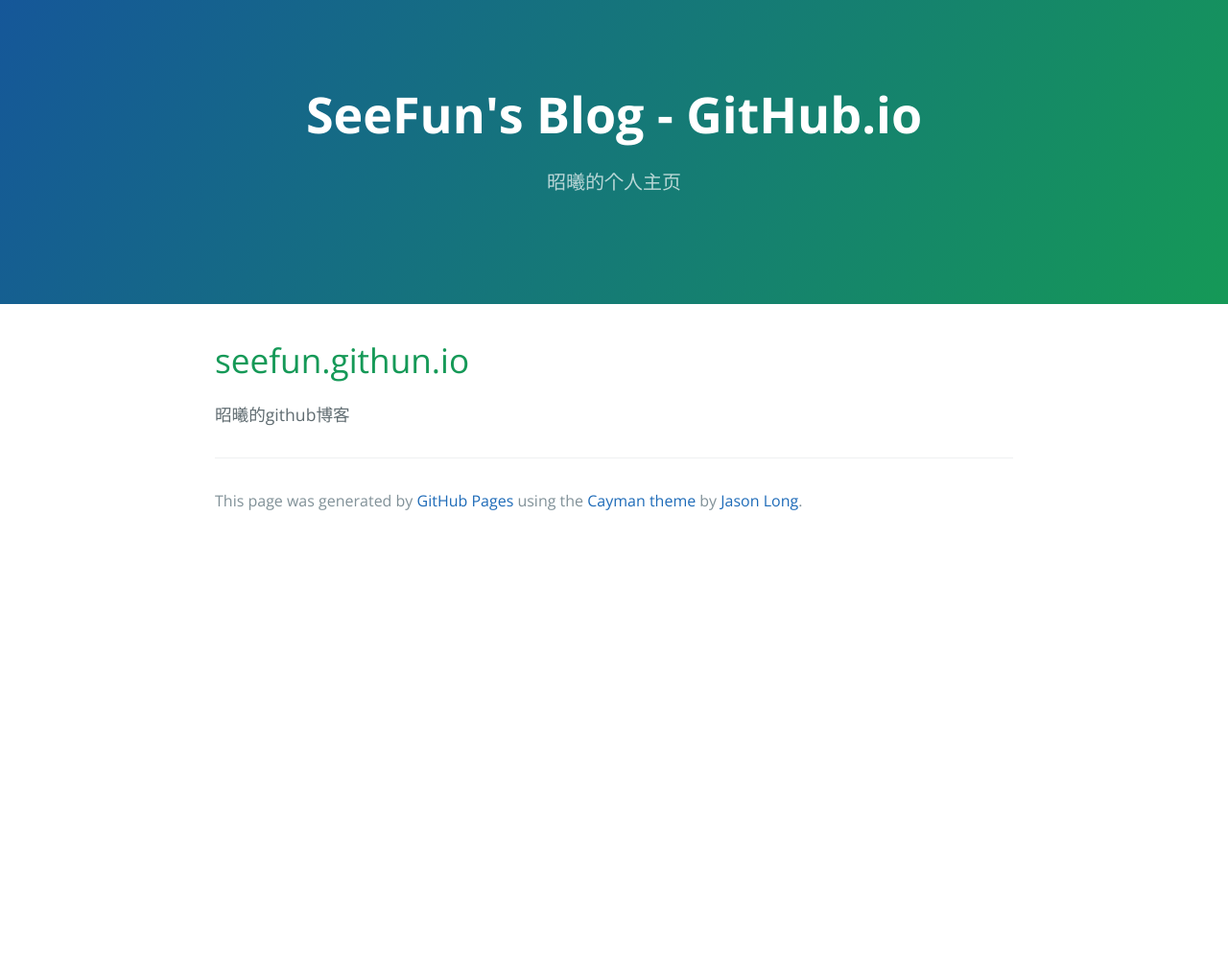
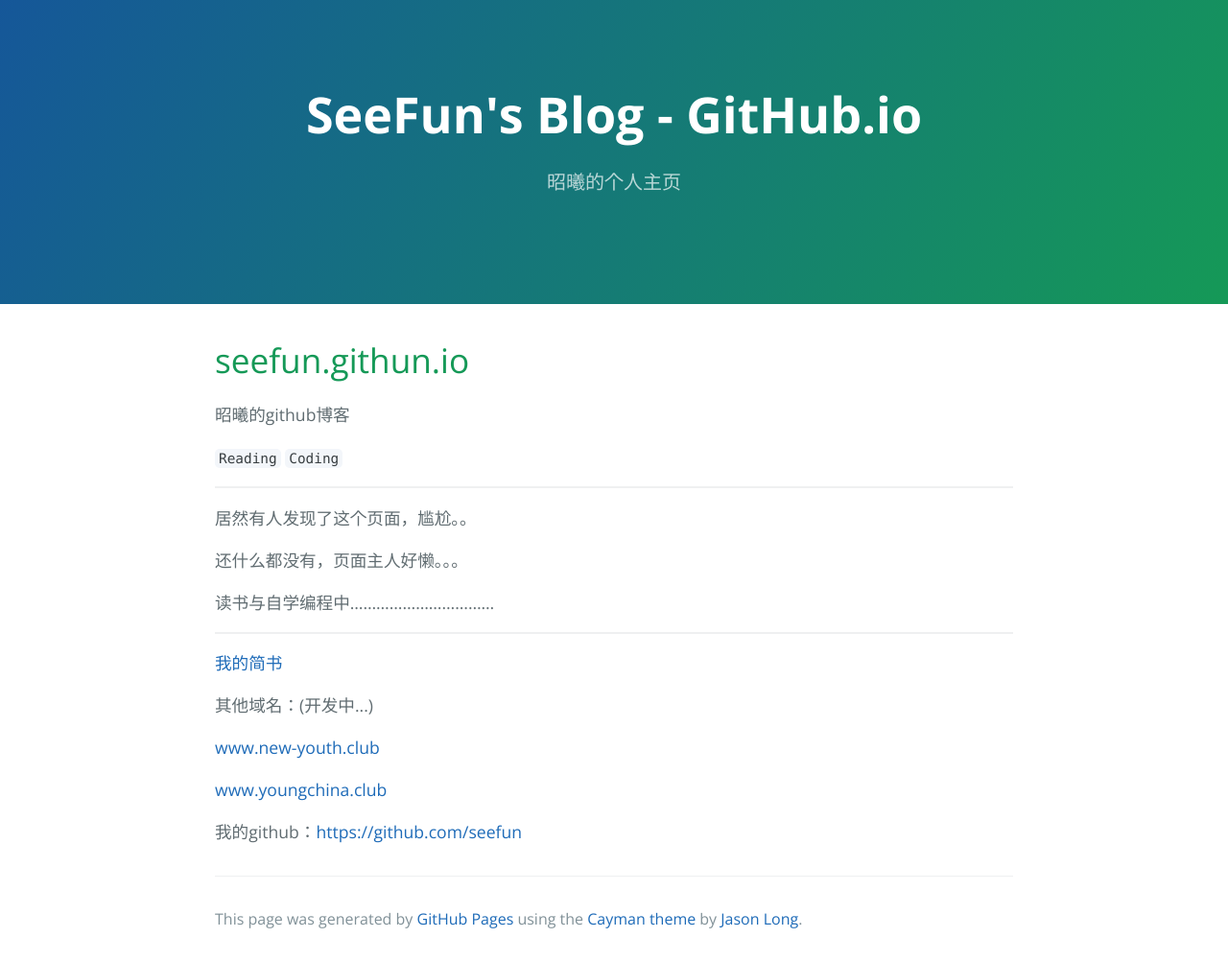
Before and after one commit to seefun/love_days, a plain HTML site: page index.html in a window 1280 px wide. Shown: the whole page at 96% size. Before the commit the page ends 800 px from the top, so only its background shows below. Drawn offline with nearby package versions, Linux system fonts and the light colour scheme.

Commit message:
Replace master branch with page content via GitHub

```diff
--- a/index.html
+++ b/index.html
@@ -21,6 +21,30 @@
 
 <p>昭曦的github博客</p>
 
+<p><code>Reading</code>  <code>Coding</code>  </p>
+
+<hr>
+
+<p>居然有人发现了这个页面，尴尬。。</p>
+
+<p>还什么都没有，页面主人好懒。。。</p>
+
+<p>读书与自学编程中……………………………</p>
+
+<p></p>
+
+<hr>
+
+<p><a href="http://www.jianshu.com/users/d9a1459c12d6/latest_articles">我的简书</a> </p>
+
+<p>其他域名：(开发中...)  </p>
+
+<p><a href="http://www.new-youth.club">www.new-youth.club</a> </p>
+
+<p><a href="http://www.youngchina.club">www.youngchina.club</a></p>
+
+<p>我的github：<a href="https://github.com/seefun">https://github.com/seefun</a></p>
+
       <footer class="site-footer">
 
         <span class="site-footer-credits">This page was generated by <a href="https://pages.github.com">GitHub Pages</a> using the <a href="https://github.com/jasonlong/cayman-theme">Cayman theme</a> by <a href="https://twitter.com/jasonlong">Jason Long</a>.</span>
--- a/params.json
+++ b/params.json
@@ -1,6 +1,6 @@
 {
   "name": "SeeFun's Blog - GitHub.io",
   "tagline": "昭曦的个人主页",
-  "body": "seefun.githun.io\r\n=================\r\n\r\n昭曦的github博客",
+  "body": "seefun.githun.io\r\n=================\r\n\r\n昭曦的github博客\r\n\r\n`Reading`  `Coding`  \r\n\r\n------------------------------------------------------------------------------\r\n\r\n居然有人发现了这个页面，尴尬。。</br>\r\n\r\n还什么都没有，页面主人好懒。。。</br>\r\n\r\n读书与自学编程中……………………………</br>\r\n\r\n</br>\r\n\r\n------------------------------------------------------------------------------\r\n\r\n[我的简书](http://www.jianshu.com/users/d9a1459c12d6/latest_articles) </br>\r\n\r\n其他域名：(开发中...) </br> \r\n\r\nwww.new-youth.club </br>\r\n\r\nwww.youngchina.club\r\n\r\n我的github：https://github.com/seefun",
   "note": "Don't delete this file! It's used internally to help with page regeneration."
 }
```
